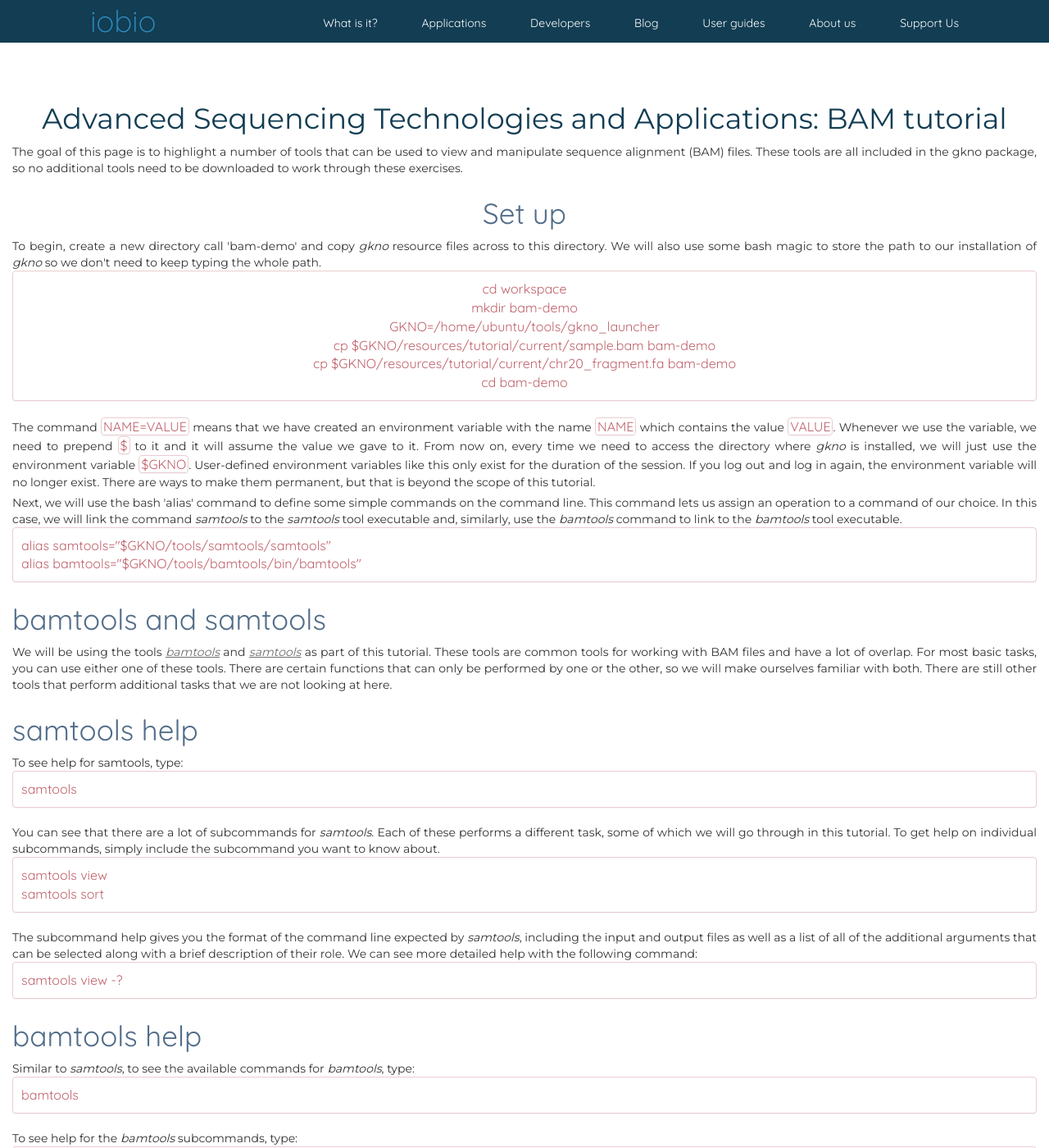
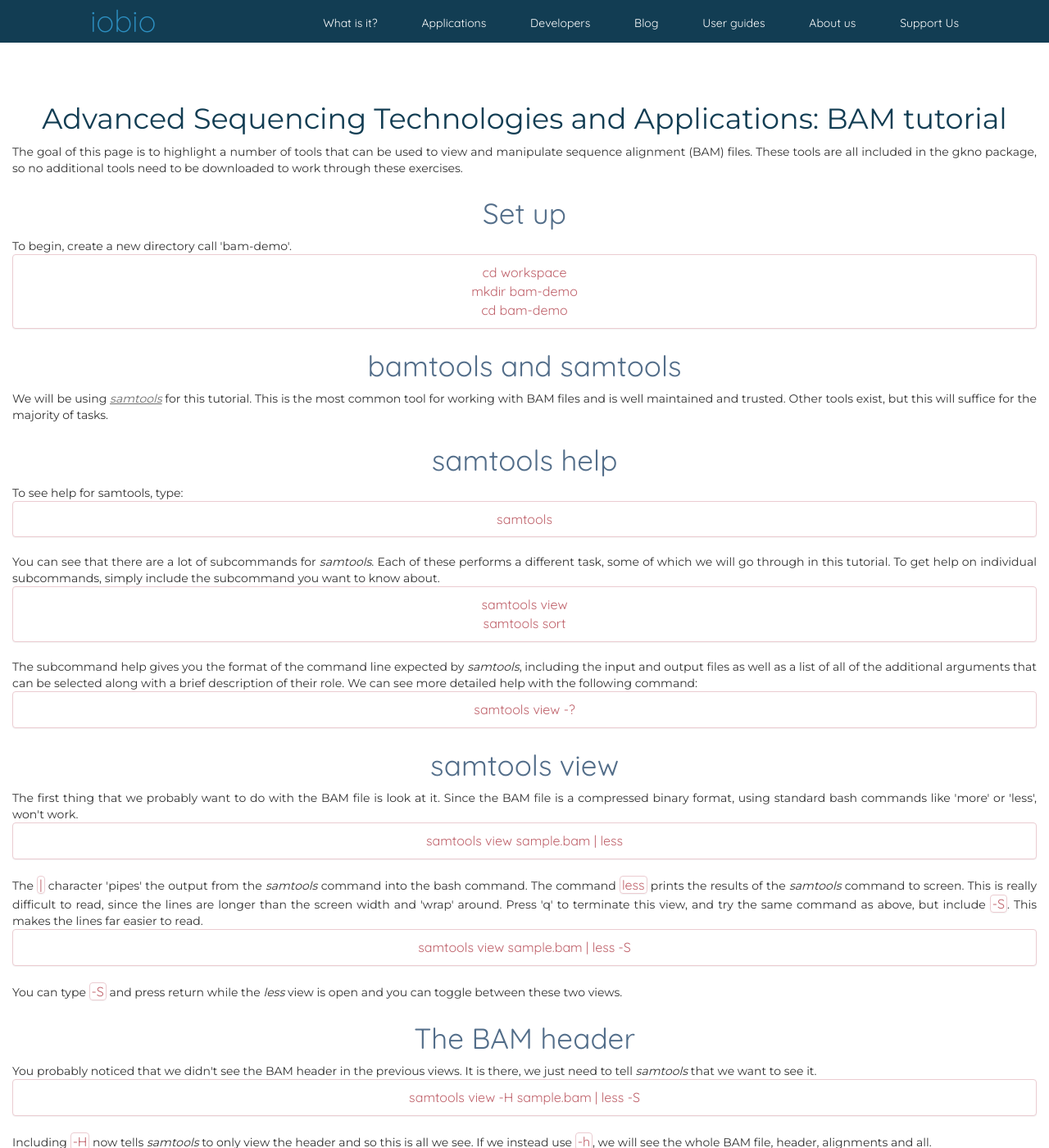
Before and after one commit to iobio/homepage, a Jekyll site: the page built from cshl.html, in a window 1280 px wide and 1400 px high. Shown: the whole window at 82% size. Built offline with Jekyll 4.4.1, drawn with Linux system fonts in a browser that asks for light colours; some web fonts are replaced; some of the changed text lies outside the part shown.

Commit message:
Update cshl.html
Updated the BAM demo to remove GKNO and bamtools.

```diff
--- a/cshl.html
+++ b/cshl.html
@@ -13,34 +13,20 @@ permalink: cshl.html
   <!-- Preparation -->
   <div class='section-subtitle'>Set up</div>
   <div class='description'>
-    To begin, create a new directory call 'bam-demo' and copy <i>gkno</i> resource files across to this directory. We will also use some bash magic to store the path to our installation of <i>gkno</i> so we don't need to keep typing the whole path.
+    To begin, create a new directory call 'bam-demo'.
   </div>
   <div class="panel panel-danger">
     <ul class="code-list">
       <li>cd workspace</li>
       <li>mkdir bam-demo</li>
-      <li>GKNO=/home/ubuntu/tools/gkno_launcher</li>
-      <li>cp $GKNO/resources/tutorial/current/sample.bam bam-demo</li>
-      <li>cp $GKNO/resources/tutorial/current/chr20_fragment.fa bam-demo</li>
       <li>cd bam-demo</li>
-    </ul>
-  </div>
-  <div class='description'>
-    The command <span class="code-list code-span panel panel-danger">NAME=VALUE</span> means that we have created an environment variable with the name <span class="code-list code-span panel panel-danger">NAME</span> which contains the value <span class="code-list code-span panel panel-danger">VALUE</span>. Whenever we use the variable, we need to prepend <span class="code-list code-span panel panel-danger">$</span> to it and it will assume the value we gave to it. From now on, every time we need to access the directory where <i>gkno</i> is installed, we will just use the environment variable <span class="code-list code-span panel panel-danger">$GKNO</span>. User-defined environment variables like this only exist for the duration of the session. If you log out and log in again, the environment variable will no longer exist. There are ways to make them permanent, but that is beyond the scope of this tutorial.
-  <div class='description'>
-    Next, we will use the bash 'alias' command to define some simple commands on the command line. This command lets us assign an operation to a command of our choice. In this case, we will link the command <i>samtools</i> to the <i>samtools</i> tool executable and, similarly, use the <i>bamtools</i> command to link to the <i>bamtools</i> tool executable.
-  </div>
-  <div class="panel panel-danger">
-    <ul class="code-list">
-      <li>alias samtools="$GKNO/tools/samtools/samtools"</li>
-      <li>alias bamtools="$GKNO/tools/bamtools/bin/bamtools"</li>
     </ul>
   </div>
 
   <!-- tools -->
   <div class='section-subtitle'>bamtools and samtools</div>
   <div class='description'>
-    We will be using the tools <a href="https://github.com/pezmaster31/bamtools.git"><i>bamtools</i></a> and <a href="https://github.com/samtools/samtools.git"><i>samtools</i></a> as part of this tutorial. These tools are common tools for working with BAM files and have a lot of overlap. For most basic tasks, you can use either one of these tools. There are certain functions that can only be performed by one or the other, so we will make ourselves familiar with both. There are still other tools that perform additional tasks that we are not looking at here.
+    We will be using <a href="https://github.com/samtools/samtools.git"><i>samtools</i></a> for this tutorial. This is the most common tool for working with BAM files and is well maintained and trusted. Other tools exist, but this will suffice for the majority of tasks.
   </div>
 
   <!-- samtools help -->
@@ -69,29 +55,6 @@ permalink: cshl.html
     <ul class="code-list">
       <li>samtools view -?</li>
     </ul>
-  </div>
-
-  <!-- bamtools help -->
-  <div class='section-subtitle'>bamtools help</div>
-  <div class='description'>
-    Similar to <i>samtools</i>, to see the available commands for <i>bamtools</i>, type:
-  </div>
-  <div class="panel panel-danger">
-    <ul class="code-list">
-      <li>bamtools</li>
-    </ul>
-  </div>
-  <div class='description'>
-    To see help for the <i>bamtools</i> subcommands, type:
-  </div>
-  <div class="panel panel-danger">
-    <ul class="code-list">
-      <li>bamtools convert help</li>
-      <li>bamtools count help</li>
-    </ul>
-  </div>
-  <div class='description'>
-    Again, like <i>samtools</i>, a description of the tool and the arguments that can be supplied is given.
   </div>
 
   <!-- samtools view -->
@@ -142,11 +105,11 @@ permalink: cshl.html
   </div>
   <div class="panel panel-danger">
     <ul class="code-list">
-      <li>samtools sort sample.bam sample_sorted</li>
+      <li>samtools sort -o sample_sorted.bam sample.bam</li>
     </ul>
   </div>
   <div class='description'>
-    Note that <i>samtools</i> only wants a prefix for the output file. If you set the output file as <span class="code-list code-span panel panel-danger">sample_sorted.bam</span>, you will have generated a file called <span class="code-list code-span panel panel-danger">sample_sorted.bam.bam</span>!! Now let's take a look at the new BAM file and check that it's sorted properly.
+    <i>Samtools</i> only needs us to specify the input and output file names using <span class="code-list code-span panel panel-danger">-o</span>. We can use the <span class="code-list code-span panel panel-danger">-O</span> option to define the format of the output file, e.g. SAM, BAM, or CRAM. Now let's take a look at the new BAM file and check that it's sorted properly.
   </div>
   <div class="panel panel-danger">
     <ul class="code-list">
@@ -201,24 +164,7 @@ permalink: cshl.html
     </ul>
   </div>
   <div class='description'>
-    You will see that most of the reads have flags '99' or '163'. If we look at the flag explanations <a href="https://broadinstitute.github.io/picard/explain-flags.html">here</a>, we can see that both of these flags include the 1 (or 0x1) bit referring to the reads being paired. While this is functional, it isn't that easy to use. This is somewhere where we can use <i>bamtools</i> more effectively. We can generate the same list of reads with the command:
-  </div>
-  <div class="panel panel-danger">
-    <ul class="code-list">
-      <li>bamtools filter -isPaired true -in sample_sorted.bam | samtools view - | less -S</li>
-    </ul>
-  </div>
-  <div class='description'>
-    There are a few differences between the <i>samtools</i> and the <i>bamtools</i> command lines. Firstly, <i>bamtools</i> requires that the input BAM file is identified with the <span class="code-list code-span panel panel-danger">-in</span> argument. Secondly, by default, '<i>samtools view</i>' outputs an uncompressed SAM file, but <i>bamtools</i> will only output a SAM file when instructed to do so with the <span class="code-list code-span panel panel-danger">bamtools convert -format sam</span> command. So in the above command, we pipe the output of the <i>bamtools</i> command to <i>samtools</i> for viewing. We can check that these two commands are equivalent by counting the number of reads:
-  </div>
-  <div class="panel panel-danger">
-    <ul class="code-list">
-      <li>samtools view -f 0x1 sample_sorted.bam | wc -l</li>
-      <li>bamtools filter -isPaired true -in sample_sorted.bam | samtools view - | wc -l</li>
-    </ul>
-  </div>
-  <div class='description'>
-    This is much easier to see what we are filtering on - <span class="code-list code-span panel panel-danger">isPaired</span> makes more sense than <span class="code-list code-span panel panel-danger">0x1</span>! The command <span class="code-list code-span panel panel-danger">bamtools filter help</span> gives a list of all the different filters that can be applied, which are more readable for people!
+    You will see that most of the reads have flags '99' or '163'. If we look at the flag explanations <a href="https://broadinstitute.github.io/picard/explain-flags.html">here</a>, we can see that both of these flags include the 1 (or 0x1) bit referring to the reads being paired.
   </div>
 
   <!-- samtools tview -->
```
